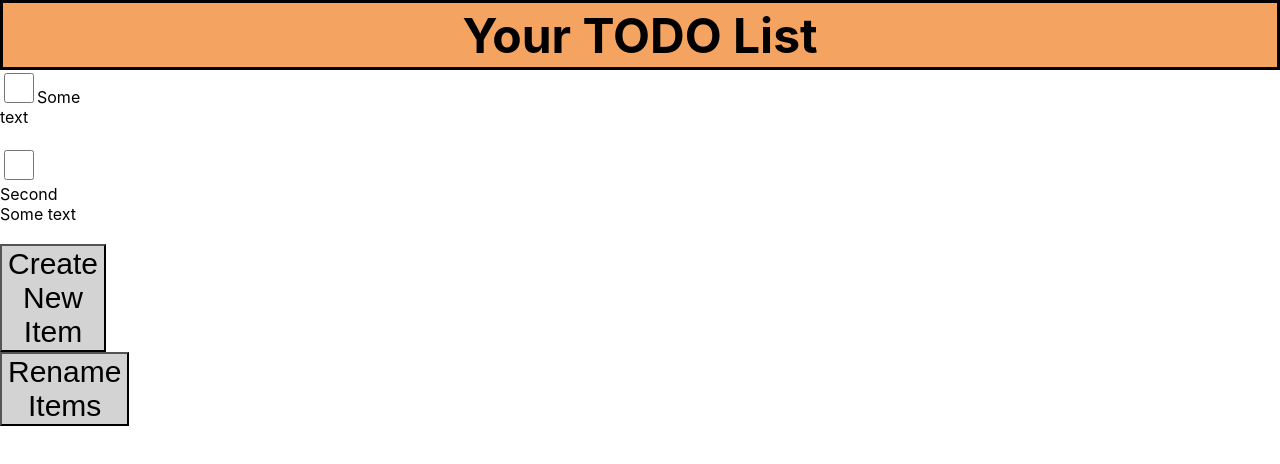
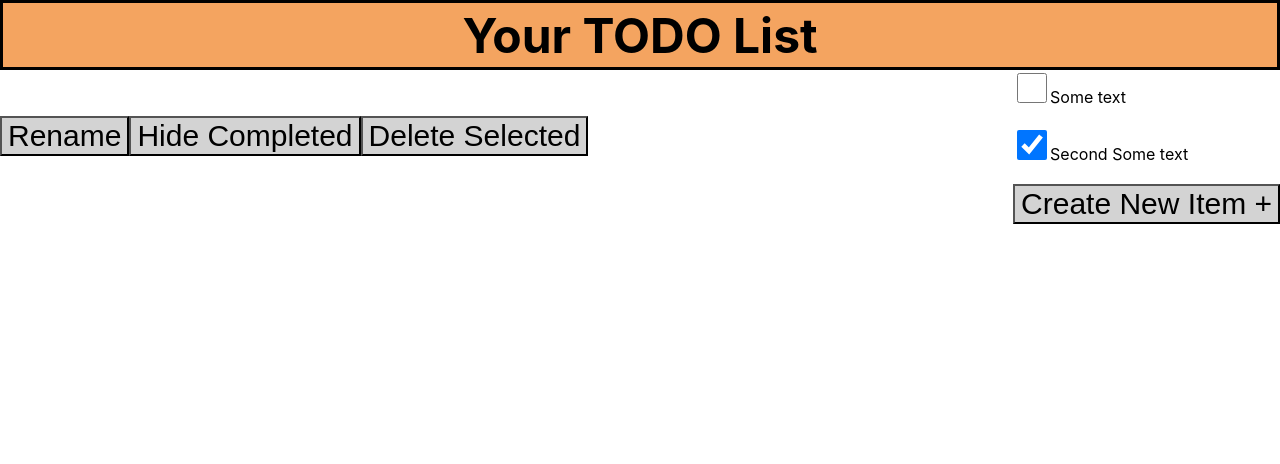
Before and after one commit to kobelin1/cs124-lab2, a React (Create React App) app: page / in a window 1280 px wide. Shown: the top 464 px of the page. Built offline with nearby package versions, Linux system fonts and the light colour scheme; the HTML template or start-up script is replaced by a standard one.

Commit message:
Fixed checks not showing and added hide completed functionality

```diff
--- a/src/App.js
+++ b/src/App.js
@@ -16,29 +16,32 @@ const data = [
         name: "Second Test Item",
         value: "Second Test Item",
         text: "Second Some text",
-        checked: false
+        checked: true
     }
 ]
 
 function App() {
     const [listItems, setListItems] = useState(data)
-    const [selectedItems, setSelectedItems] = useState([])
-    // const []
+    const initalSelected = listItems.filter(item => item.checked)
+    const initialSelectedIds = []
+    initalSelected.map(item => initialSelectedIds.push(item.id))
+    const [selectedItems, setSelectedItems] = useState(initialSelectedIds)
+    const [hideCompleted, setHideCompleted] = useState(false)
     console.log("selectedItems: ", selectedItems)
 
     function TaskList(){
         return(<div>
                 {/*<table>*/}
                 {/*    <tbody>*/}
-                        {listItems.map((item) => <Item id={item.id} name={item.name} value={item.value} text={item.text}/>)}
+                {hideCompleted ? listItems.map((item) => (item.checked === false) && <Item id={item.id} name={item.name} value={item.value} checked={item.checked} text={item.text}/>) : listItems.map((item) => <Item id={item.id} name={item.name} value={item.value} checked={item.checked} text={item.text}/>)}
                 {/*    </tbody>*/}
                 {/*</table>*/}
                 {/*<button type="button" id="item_button" name="item_button">Create new item +</button>*/}
-                <button type={"button"} id="item_button" name="item_button" onClick={handleAddItemClick}>Create New Item</button>
-                {selectedItems.length > 0 &&
-                    <button type={"button"} onClick={handleDeleteClick}>Delete Selected</button>}
-                {listItems.length > 0 &&
-                    <button type={"button"}>Rename Items</button>}
+                <button type={"button"} id="item_button" name="item_button" onClick={handleAddItemClick}>Create New Item +</button>
+                {/*{selectedItems.length > 0 &&*/}
+                {/*    <button type={"button"} onClick={handleDeleteClick}>Delete Selected</button>}*/}
+                {/*{listItems.length > 0 &&*/}
+                {/*    <button type={"button"}>Rename Items</button>}*/}
             </div>
         );
     }
@@ -73,8 +76,10 @@ function App() {
 
     function handleToggleItemSelect(itemId, itemText){
         console.log(itemText)
+        listItems.map(item => (item.id === itemId) ? (item.checked = !item.checked) : false);
         if (selectedItems.includes(itemId)) {
             setSelectedItems(selectedItems.filter(i => i !== itemId));
+
             // let localSelectedOne = selectedItems;
             // console.log("selected after toggle: ", localSelectedOne);
         } else {
@@ -87,11 +92,11 @@ function App() {
     function ButtonList(props){
         return (<div className="list">
                 <br />
-                // work with this later
-                {listItems.length === 0 && <i>There is nothing in your list!</i>}
-                <button type="button" id="rename_button" name="rename_button">Rename</button>
-                <button type="button" id="show_uncompleted_button" name="show_uncompleted_button">Hide Completed</button>
-                <button type="button" id="delete_button" name="delete_button">Delete All Completed</button>
+
+                {listItems.length > 0 && <button type="button" id="rename_button" name="rename_button">Rename</button>}
+                {!hideCompleted && <button type="button" id="show_uncompleted_button" name="show_uncompleted_button" onClick={() => setHideCompleted(true)}>Hide Completed</button>}
+                {hideCompleted && <button type="button" id="show_uncompleted_button" name="show_uncompleted_button" onClick={() => setHideCompleted(false)}>Show All Items</button>}
+                {selectedItems.length > 0 && <button type="button" id="delete_button" name="delete_button" onClick={handleDeleteClick}>Delete Selected</button>}
 
             </div>
         );
@@ -99,7 +104,7 @@ function App() {
 
     function Item(props){
         return (<span>
-            <input type="checkbox" id={props.id} name={props.name} value={props.value} className="bigCheckbox" onClick={() => handleToggleItemSelect(props.id, props.text)} />
+            <input type="checkbox" id={props.id} name={props.name} value={props.value} checked={props.checked} className="bigCheckbox" onChange={() => handleToggleItemSelect(props.id, props.text)} />
             <label htmlFor={props.id}>{props.text}</label><br/><br/>
             </span>
         );
@@ -110,7 +115,9 @@ function App() {
       <div className="title_card">
           <h2>Your TODO List</h2>
       </div>
+        {listItems.length === 0 && <i>There is nothing in your list!</i>}
         {TaskList()}
+        {ButtonList()}
     </div>
 
     );
```
Also changed, not shown: 1 other file (tests, documents, lock files or other folders).
